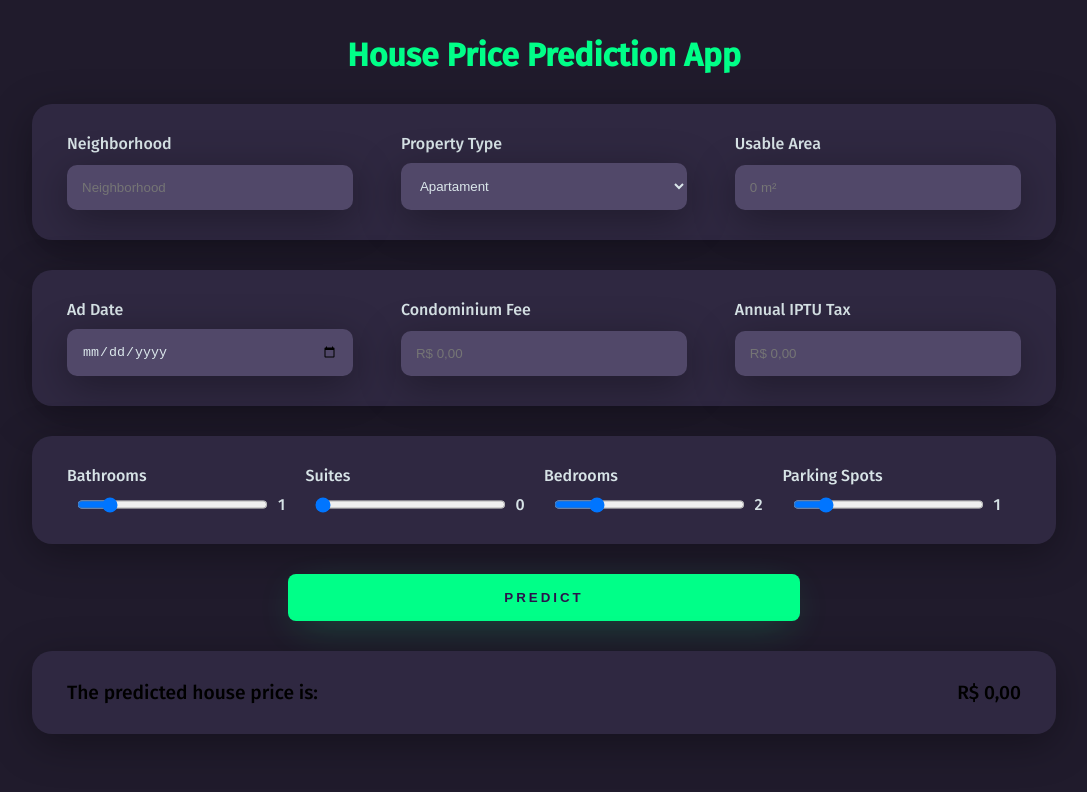
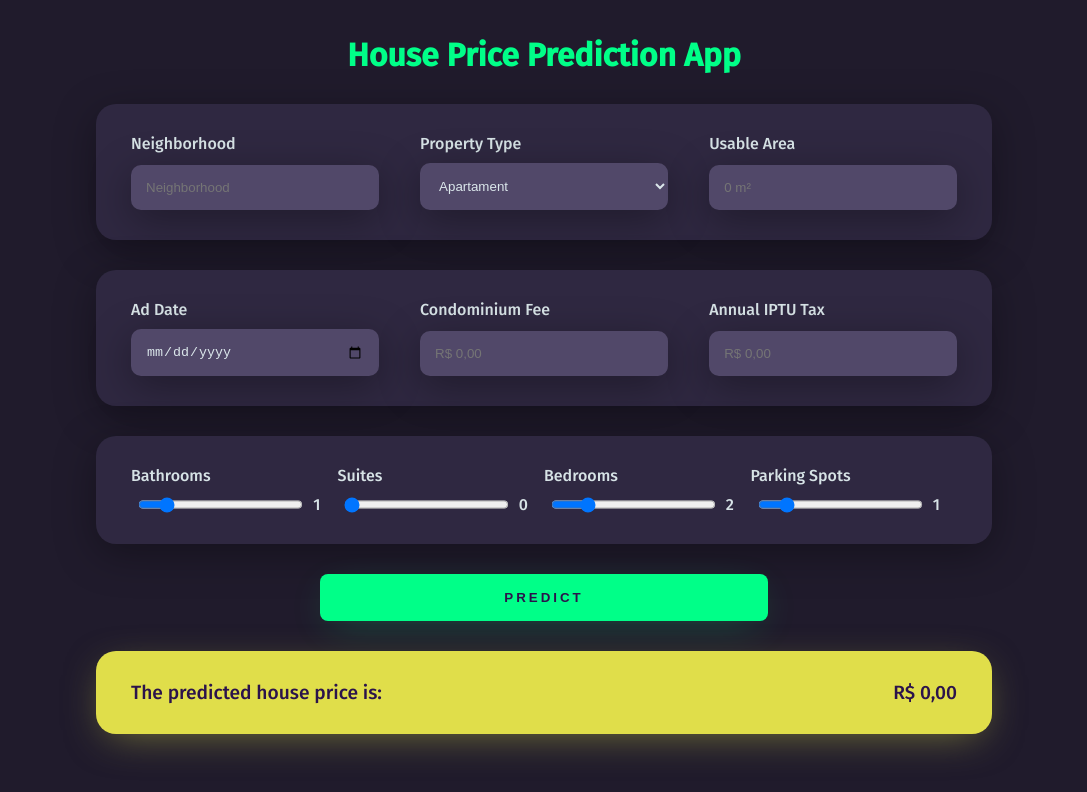
Before and after one commit to TheCamilovisk/HousePricePredictionApp, a React (Vite) app in the folder frontend/: page / in a window 1280 px wide. Shown: the top 792 px of the page, without its empty margins (96-1183 px from the left). Built offline with nearby package versions, Linux system fonts and the light colour scheme.

Commit message:
More adjustements to the predict button.

```diff
--- a/frontend/src/App.css
+++ b/frontend/src/App.css
@@ -1,6 +1,6 @@
 .container {
   margin: auto;
-  width: 80vw;
+  width: 70vw;
   height: 100vh;
   display: flex;
   justify-content: center;
@@ -95,6 +95,10 @@
   box-shadow: 0px 10px 40px -12px #00ff8052;
 }
 
+.predict-btn:active {
+  color: #f0ffffde;
+}
+
 .prediction-area {
   width: 100%;
   padding: 30px 35px;
--- a/frontend/src/App.jsx
+++ b/frontend/src/App.jsx
@@ -121,7 +121,7 @@ const App = () => {
           Predict
         </button>
       </form>
-      <div className="prediction-area">
+      <div className="prediction-area prediction-enabled">
         <p>The predicted house price is:</p>
         <div className="prediction">R$ 0,00</div>
       </div>
```
